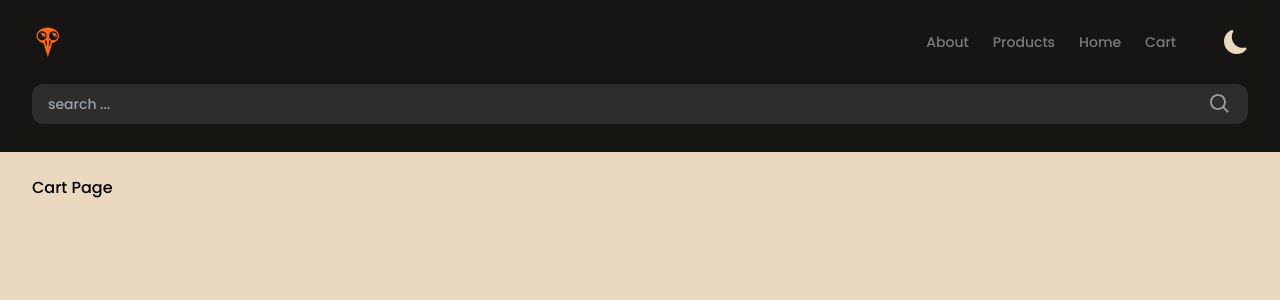
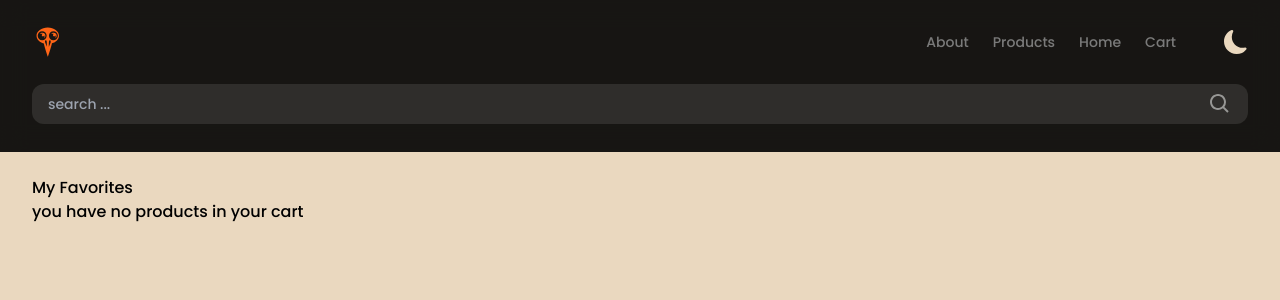
Before and after one commit to S0ULI/clone, a Next.js app: page /cart in a window 1280 px wide. Shown: the top 300 px of the page. Built offline with nearby package versions, Linux system fonts and the light colour scheme.

Commit message:
making cart or favorites functionality

```diff
--- a/src/app/cart/page.jsx
+++ b/src/app/cart/page.jsx
@@ -1,9 +1,25 @@
+'use client'
+
+import { useContext } from 'react';
+import CartContext from '../store/cart-context';
+
+import Cards from '../components/cards/Cards';
 import SectionWrapper from '../components/layout/SectionWrapper';
 
 const CartPage = () => {
+  const cartCtx = useContext(CartContext)
+
+  let content;
+  if(cartCtx.totalProducts === 0) {
+    content = <p>you have no products in your cart</p>;
+  } else {
+    content = <Cards data={cartCtx.products}/>
+  }
+
   return (
     <SectionWrapper>
-      <h1>Cart Page</h1>
+      <h1>My Favorites</h1>
+      {content}
     </SectionWrapper>
   );
 };
--- a/src/app/components/cards/Card.jsx
+++ b/src/app/components/cards/Card.jsx
@@ -1,16 +1,33 @@
+'use client'
+
+import { useContext } from 'react';
 import Image from 'next/image';
 import Link from 'next/link';
+
+import CartContext from '@/app/store/cart-context';
 import RatingProgress from '../rating-progress/RatingProgress';
 
 const Card = ({ data }) => {
   const { id, title, vote_average, poster_path, backdrop_path, overview } = data;
 
+  const cartCtx = useContext(CartContext);
+  const productStatus = cartCtx.ifProductIsInCart(id)
+
+  const toggleCartStatusHandler = () => {
+    if(!productStatus) {
+      cartCtx.addToCart(data)
+    } else {
+      cartCtx.removeFromCart(id)
+    }
+  }
+
   const slug = title.split(' ').join('-').toLowerCase()
 
   return (
+    <div className='flex flex-col w-full sm:max-w-[17rem] bg-background-color-c dark:bg-foreground-color rounded-xl overflow-hidden hover:-translate-y-2 opacity-90 hover:opacity-100 transition-all duration-300'>
     <Link
       href={`/products/${id}?=${slug}`}
-      className="flex flex-col w-full sm:max-w-[17rem] bg-background-color-c dark:bg-foreground-color  rounded-xl overflow-hidden hover:-translate-y-2 opacity-90 hover:opacity-100 transition-all duration-300"
+      className="flex flex-col"
     >
       <Image
         alt={title ? title : 'Title'}
@@ -36,10 +53,11 @@ const Card = ({ data }) => {
           {overview ? overview : '! There are no Description For this movie yet !'}
         </p>
       </div>
-      <button className="hover:bg-shop-button-color bg-secondary-color/80 dark:hover:bg-background-color-c dark:text-text-color-dark  dark:bg-cyan-600  py-4 text-background-color-c rounded-xl transition-all duration-300">
-        Add to Favorites
+    </Link>
+      <button onClick={toggleCartStatusHandler} className="hover:bg-shop-button-color bg-secondary-color/80 dark:hover:bg-background-color-c dark:text-text-color-dark  dark:bg-cyan-600  py-4 text-background-color-c rounded-xl transition-all duration-300">
+        {productStatus ? 'Remove from Favorites' : 'Add to Favorites'}
       </button>
-    </Link>
+      </div>
   );
 };
 
--- a/src/app/providers.jsx
+++ b/src/app/providers.jsx
@@ -1,13 +1,17 @@
 'use client';
+
 import { ThemeProvider } from 'next-themes';
 import styled from 'styled-jsx';
+import { CartContextProvider } from './store/cart-context';
 
 const Providers = ({ children }) => {
   return (
     <ThemeProvider enableSystem={true} attribute="class">
-      <main className="pt-36 bg-background-color-p dark:bg-dark-background-color-p min-h-screen transition-all duration-300">
-        {children}
-      </main>
+      <CartContextProvider>
+        <main className="pt-36 bg-background-color-p dark:bg-dark-background-color-p min-h-screen transition-all duration-300">
+          {children}
+        </main>
+      </CartContextProvider>
     </ThemeProvider>
   );
 };
--- /dev/null
+++ b/src/app/store/cart-context.jsx
@@ -0,0 +1,40 @@
+import { createContext, useState } from 'react';
+
+const CartContext = createContext({
+  products: [],
+  totalProducts: 0,
+  addToCart: (productData) => {},
+  removeFromCart: (productId) => {},
+  ifProductIsInCart: (productId) => {},
+});
+
+export const CartContextProvider = ({ children }) => {
+  const [userCart, setUserCart] = useState([]);
+
+  const addToCartHandler = (product) => {
+    setUserCart((prevUserCart) => prevUserCart.concat(product));
+  };
+
+  const removeFromCartHandler = (productId) => {
+    setUserCart((prevUserCart) =>
+      prevUserCart.filter((product) => productId !== product.id)
+    )
+  }
+
+  const ifProductIsInCartHandler = (productId) =>
+    userCart.some((product) => product.id === productId);
+
+  const context = {
+    products: userCart,
+    totalProducts: userCart.length,
+    addToCart: addToCartHandler,
+    removeFromCart: removeFromCartHandler,
+    ifProductIsInCart: ifProductIsInCartHandler,
+  };
+
+  return (
+    <CartContext.Provider value={context}>{children}</CartContext.Provider>
+  );
+};
+
+export default CartContext;
```
